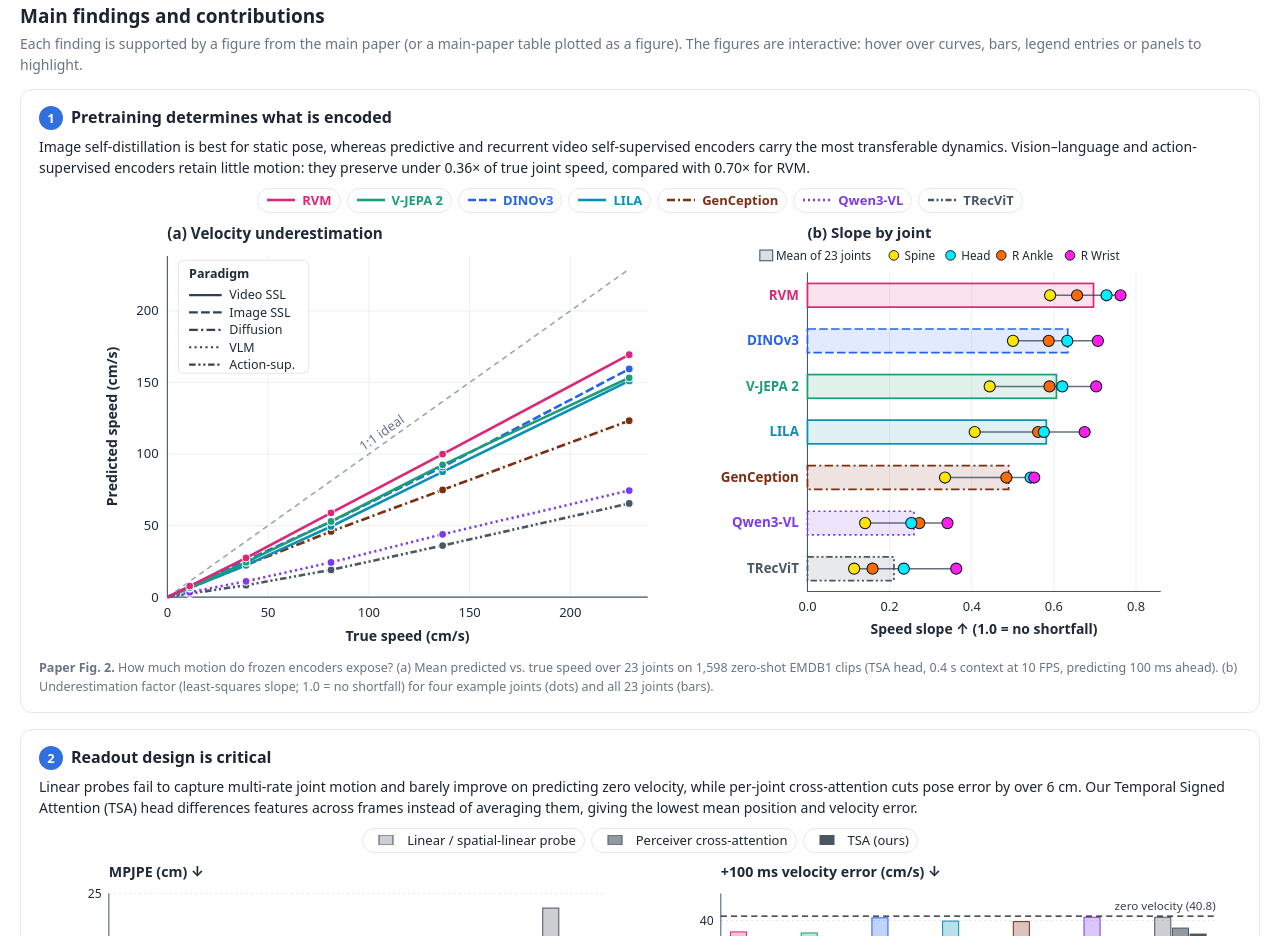
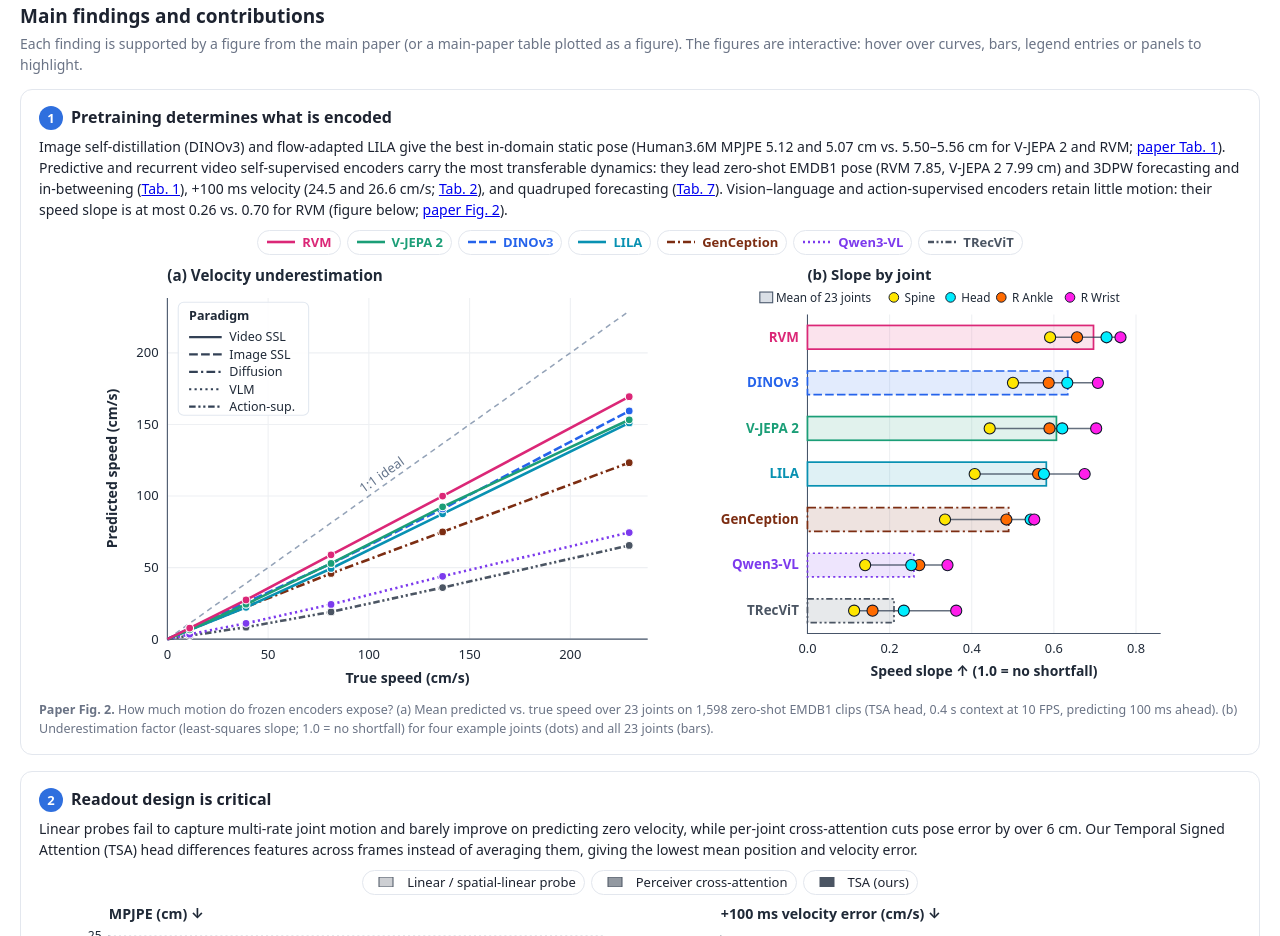
Before and after one commit to do-video-models-know-how-bodies-move/do-video-models-know-how-bodies-move.github.io, a plain HTML site: page index.html in a window 1280 px wide. Shown: the part 1276-2212 px from the top of the page. Drawn offline with Linux system fonts and the light colour scheme.

Commit message:
Contribution 1: point to supporting tables

```diff
--- a/index.html
+++ b/index.html
@@ -117,7 +117,7 @@
   <p>Each finding is supported by a figure from the main paper (or a main-paper table plotted as a figure). The figures are interactive: hover over curves, bars, legend entries or panels to highlight.</p>
   <div class="card ix-card" id="ixc1">
     <h3><span class="num">1</span>Pretraining determines what is encoded</h3>
-    <p>Image self-distillation is best for static pose, whereas predictive and recurrent video self-supervised encoders carry the most transferable dynamics. Vision&ndash;language and action-supervised encoders retain little motion: they preserve under 0.36&times; of true joint speed, compared with 0.70&times; for RVM.</p>
+    <p>Image self-distillation (DINOv3) and flow-adapted LILA give the best in-domain static pose (Human3.6M MPJPE 5.12 and 5.07&nbsp;cm vs. 5.50&ndash;5.56&nbsp;cm for V-JEPA&nbsp;2 and RVM; <a href="paper.pdf#page=5" target="_blank" rel="noopener">paper Tab.&nbsp;1</a>). Predictive and recurrent video self-supervised encoders carry the most transferable dynamics: they lead zero-shot EMDB1 pose (RVM 7.85, V-JEPA&nbsp;2 7.99&nbsp;cm) and 3DPW forecasting and in-betweening (<a href="paper.pdf#page=5" target="_blank" rel="noopener">Tab.&nbsp;1</a>), +100&nbsp;ms velocity (24.5 and 26.6&nbsp;cm/s; <a href="paper.pdf#page=6" target="_blank" rel="noopener">Tab.&nbsp;2</a>), and quadruped forecasting (<a href="paper.pdf#page=7" target="_blank" rel="noopener">Tab.&nbsp;7</a>). Vision&ndash;language and action-supervised encoders retain little motion: their speed slope is at most 0.26 vs. 0.70 for RVM (figure below; <a href="paper.pdf#page=1" target="_blank" rel="noopener">paper Fig.&nbsp;2</a>).</p>
     <figure>
       <div class="ix-legend" id="ix1leg"></div>
       <div class="ix-two ix-f1"><div><svg id="ix1a" viewBox="0 0 520 400" role="img" aria-label="Predicted versus true speed per encoder"></svg></div><div><svg id="ix1b" viewBox="0 0 440 400" role="img" aria-label="Speed slope per encoder"></svg></div></div>
```
